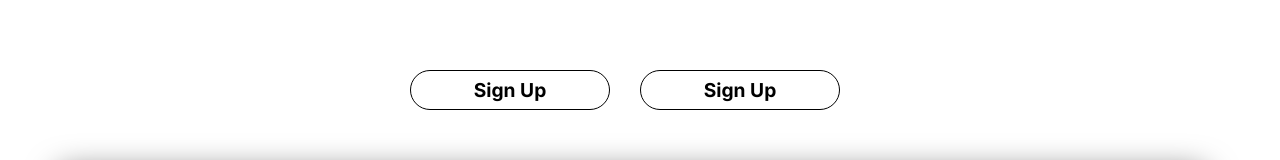
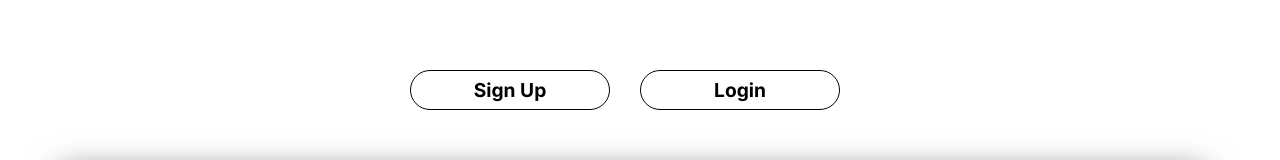
Before and after one commit to Innocent-Bern/andria, a Next.js app in the folder frontend/: page /about in a window 1280 px wide. Shown: the part 333-493 px from the top of the page. Built offline with nearby package versions, Linux system fonts and the light colour scheme.

Commit message:
quick fix

```diff
--- a/frontend/app/_components/about/AboutUS.tsx
+++ b/frontend/app/_components/about/AboutUS.tsx
@@ -11,7 +11,7 @@ export default function AboutUs() {
 			<section className={styles.abt_btn_container}>
 
 				<Link href='/signup'><div> Sign Up</div> </Link>
-				<Link href='/login'><div> Sign Up</div> </Link>
+				<Link href='/login'><div> Login</div> </Link>
 			</section>
 			<section className={styles.dash_display}>
 			</section>
```
